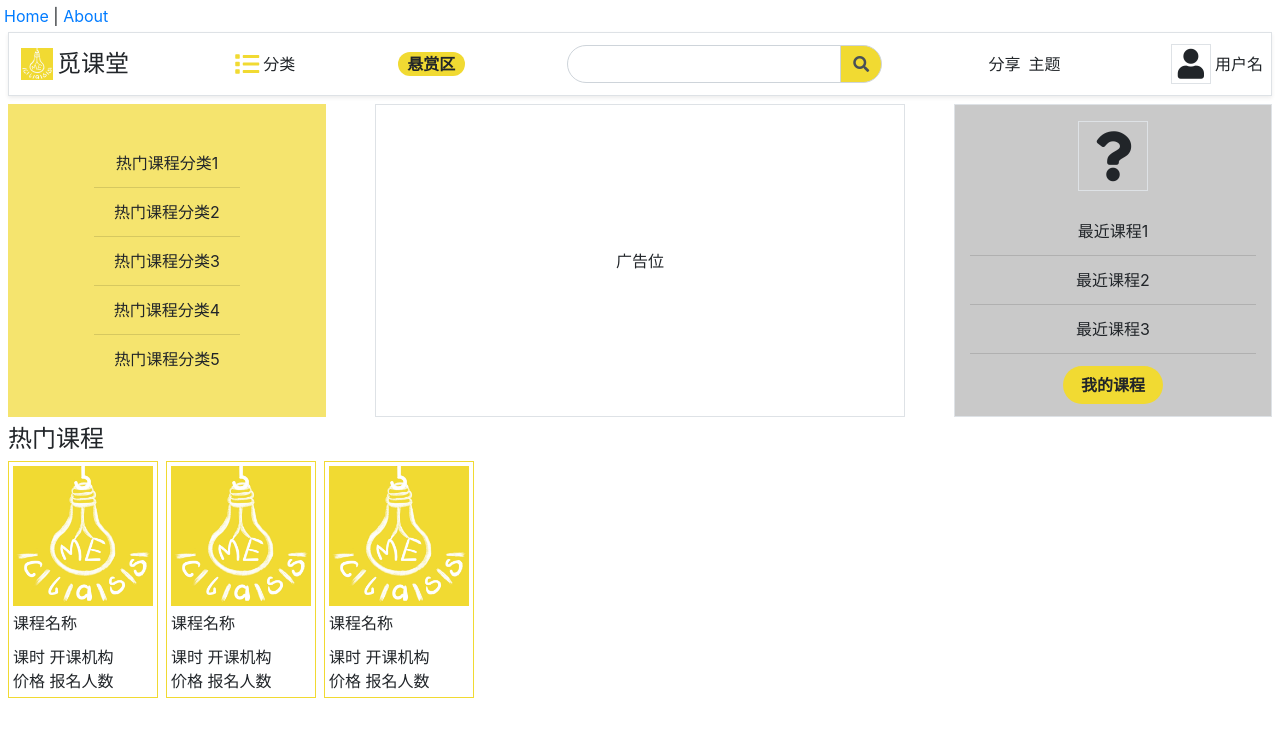
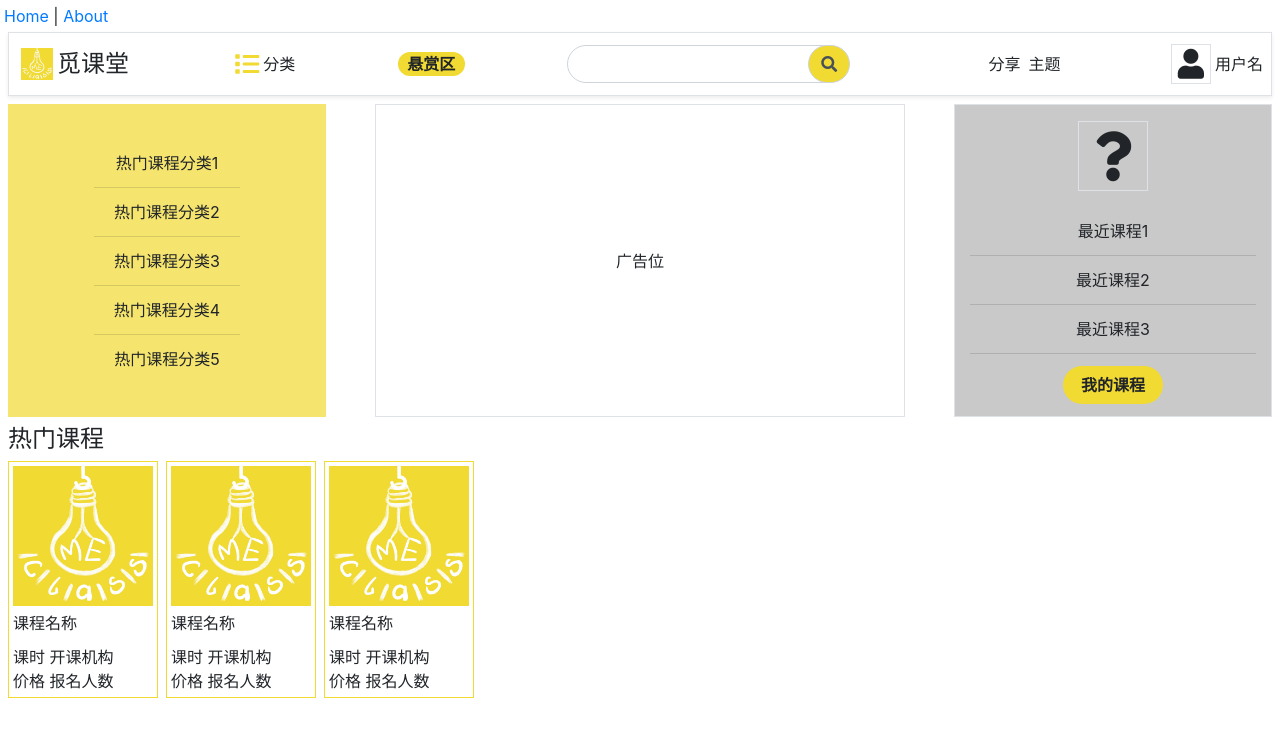
Before and after one commit to MrThanlon/meclass-fe, a Vue app: page /#/ in a window 1280 px wide. Shown: the top 736 px of the page. Built offline with nearby package versions, Linux system fonts and the light colour scheme.

Commit message:
update: search button
Signed-off-by: MrThanlon <i@anclx.cc>

```diff
--- a/src/views/Home.vue
+++ b/src/views/Home.vue
@@ -22,10 +22,10 @@
       <div>
         <div class="input-group">
           <input class="form-control"
-                 style="border-radius: 2rem 0 0 2rem">
+                 style="border-radius: 2rem">
           <div class="input-group-append">
             <button class="input-group-text"
-                  style="border-radius: 0 2rem 2rem 0;background: #f1da32">
+                  style="border-radius: 2rem;background: #f1da32;position: relative;right: 2rem">
               <i class="fas fa-search"></i>
             </button>
           </div>
```
